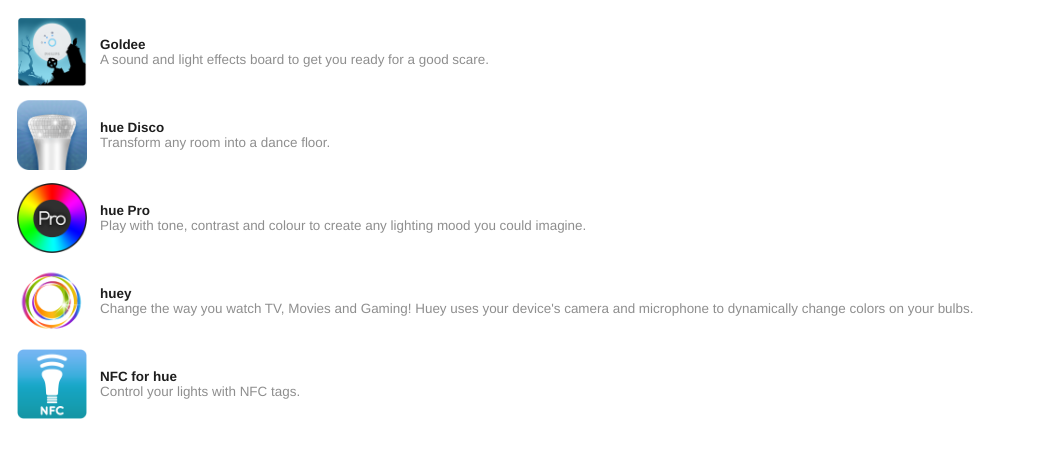
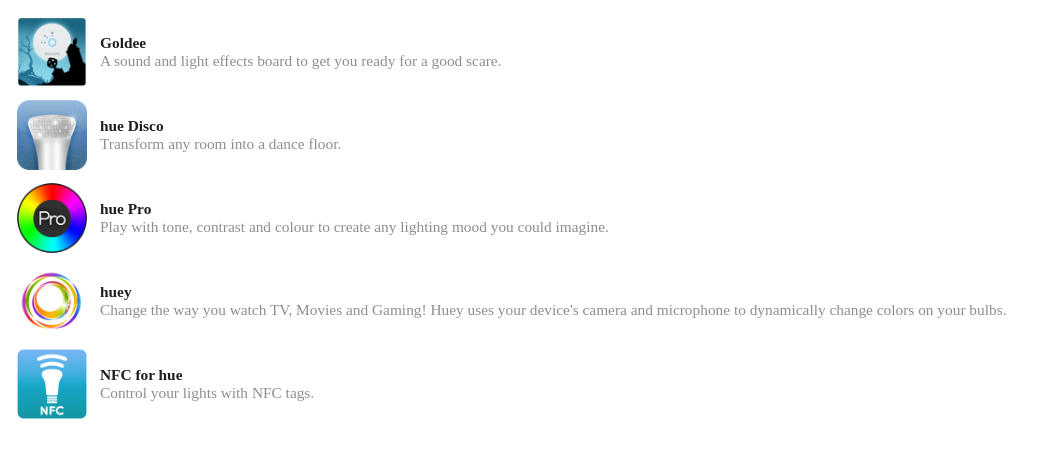
Before and after one commit to technoweenie/philipshue.github.com, a Jekyll site: the page otherapps/otherAppsAndroid.html, which Jekyll copies as it is, in a window 1280 px wide. Shown: the top 458 px of the page, without its empty margins (0-1048 px from the left). Built offline with Jekyll 4.4.1, drawn with Linux system fonts in a browser that asks for light colours.

Commit message:
Changes to the font for the other apps pages (Android and iOS).

```diff
--- a/otherapps/otherAppsAndroid.html
+++ b/otherapps/otherAppsAndroid.html
@@ -2,14 +2,25 @@
   <head>
     <title>Other hue apps</title>
 	<style>
+		@font-face {
+		        font-family: 'centraleSans';
+		        src:
+		            url('fonts/CentraleSans-Book.ttf')  format('truetype'), /* Safari, Android, iOS */
+		            url('fonts/CentraleSans-Book.woff') format('woff'); /* Modern Browsers */
+				font-weight: normal;
+				font-style: normal;
+		}
+
+		p {
+			font-family:centraleSans;
+		}
+
 	   img {
 	      height: 70px;
 		  }
-          body {
-		     font-family: Gill, Helvetica, sans-serif;
-			}
+
 		td {
-			 font-size: 70%;
+			 font-size: 80%;
         }
 		.appHeading {
 			 font-size: 100%;
```
Also changed, not shown: otherapps/otherAppsIOS.html (+10 -4 lines), otherapps/fonts/CentraleSans-Book.ttf (added), otherapps/fonts/CentraleSans-Book.woff (added).
